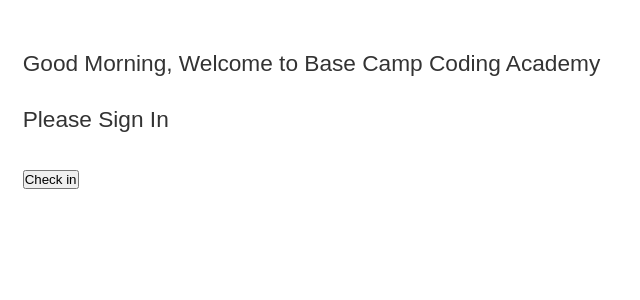
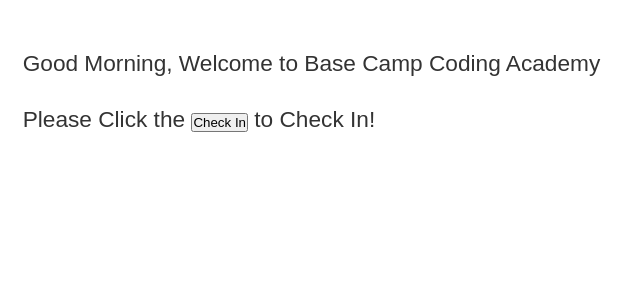
Before and after one commit to william-warren/ascent, a Django app: page /attendance/checkin in a window 1280 px wide. Shown: the part 63-363 px from the top of the page, without its empty margins (0-640 px from the left). Run offline with Django 3.2, Linux system fonts and the light colour scheme; the visitor is signed in with stand-in values (Sample User, id 1).

Commit message:
added the url to the form and made it a working form.

```diff
--- a/attendance/templates/attendance.html
+++ b/attendance/templates/attendance.html
@@ -10,16 +10,17 @@
     <meta name="viewport" content="width=device-width, initial-scale=1.0">
     <meta http-equiv="X-UA-Compatible" content="ie=edge">
     <title>Document</title>
-    <script src="{% static 'attendance.js' %}" defer></script>
+    <link rel="stylesheet" href="{% static 'attendance.css' %}">
 </head>
 
 <body>
     <p>Good Morning, Welcome to Base Camp Coding Academy</p>
-    <p>Please Sign In</p>
-    <button class="button">Check in</button>
+
+<form action="{% url 'attendance:check-in' %}" method="POST">
+{% csrf_token %}
+   <p> Please Click the <button id="button">Check In</button> to Check In! </p>
+</form>
 
 </body>
-
-
 </html>
 {% endblock content %}
```
